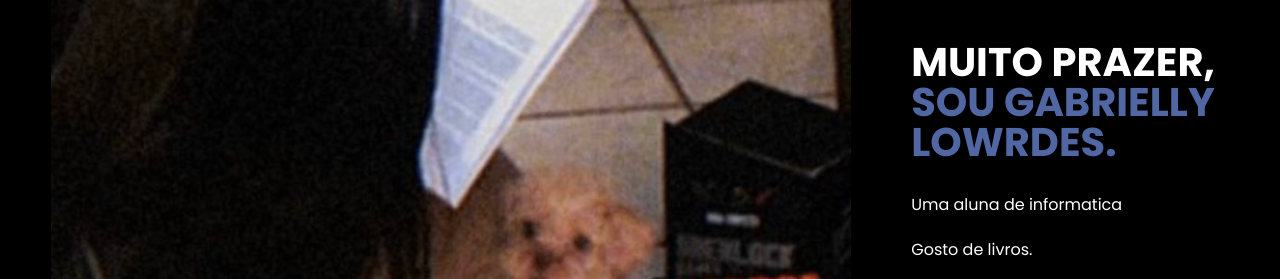
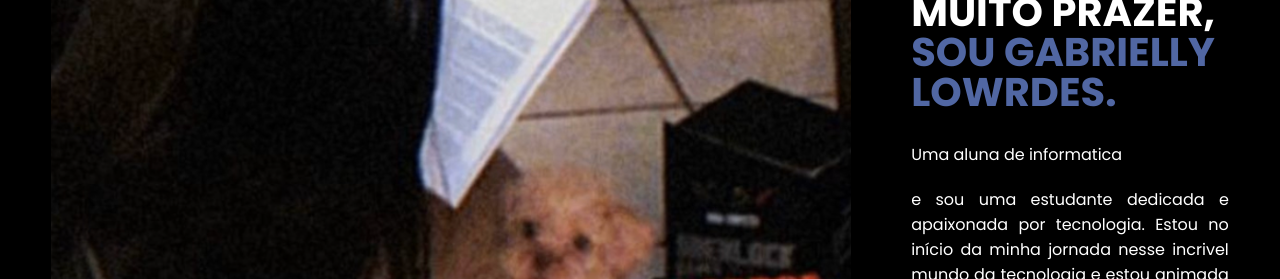
Before and after one commit to gabystella3/portifolio, a plain HTML site: page index.html in a window 1280 px wide. Shown: the part 2328-2607 px from the top of the page. Drawn offline with nearby package versions, Linux system fonts and the light colour scheme.

Commit message:
Update index.html

```diff
--- a/index.html
+++ b/index.html
@@ -143,7 +143,8 @@
                 <div class="txt-sobre">
                     <h2>MUITO PRAZER, <span>SOU GABRIELLY LOWRDES.</span></h2>
                     <p>Uma aluna de informatica</p>
-                    <p>Gosto de livros.</p>
+                    <p>e sou uma estudante dedicada e apaixonada por tecnologia. Estou no início da minha jornada
+nesse incrivel mundo da tecnologia e estou animada para aprender mais</p>
                     <div class="btn-social">
                         <a href="#"><button><i class="bi bi-instagram"></i></button></a>
                         <a href="#"><button><i class="bi bi-youtube"></i></button></a>
```
